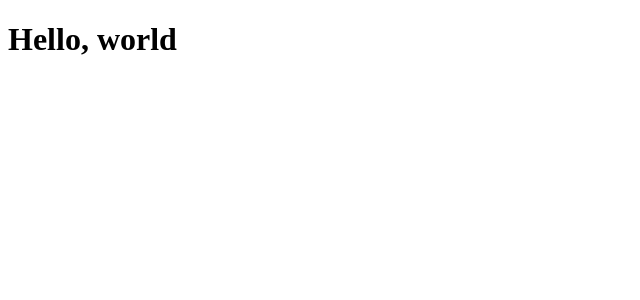
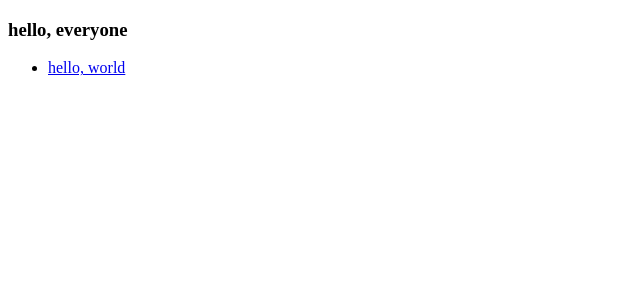
Before and after one commit to Rheaazarraga/react-tutorial-booklist, a React (Create React App) app: page / in a window 1280 px wide. Shown: the top 300 px of the page, without its empty margins (0-640 px from the left). Built offline with nearby package versions, Linux system fonts and the light colour scheme.

Commit message:
experiment with returning different html

```diff
--- a/src/index.js
+++ b/src/index.js
@@ -18,7 +18,12 @@ function Greeting() {
 
   return(
     <div>
-      <h1>Hello, world</h1>
+      <h3>hello, everyone</h3>
+      <ul>
+        <li>
+          <a href='#'>hello, world</a>
+        </li>
+      </ul>
     </div>
   );
 }
```
